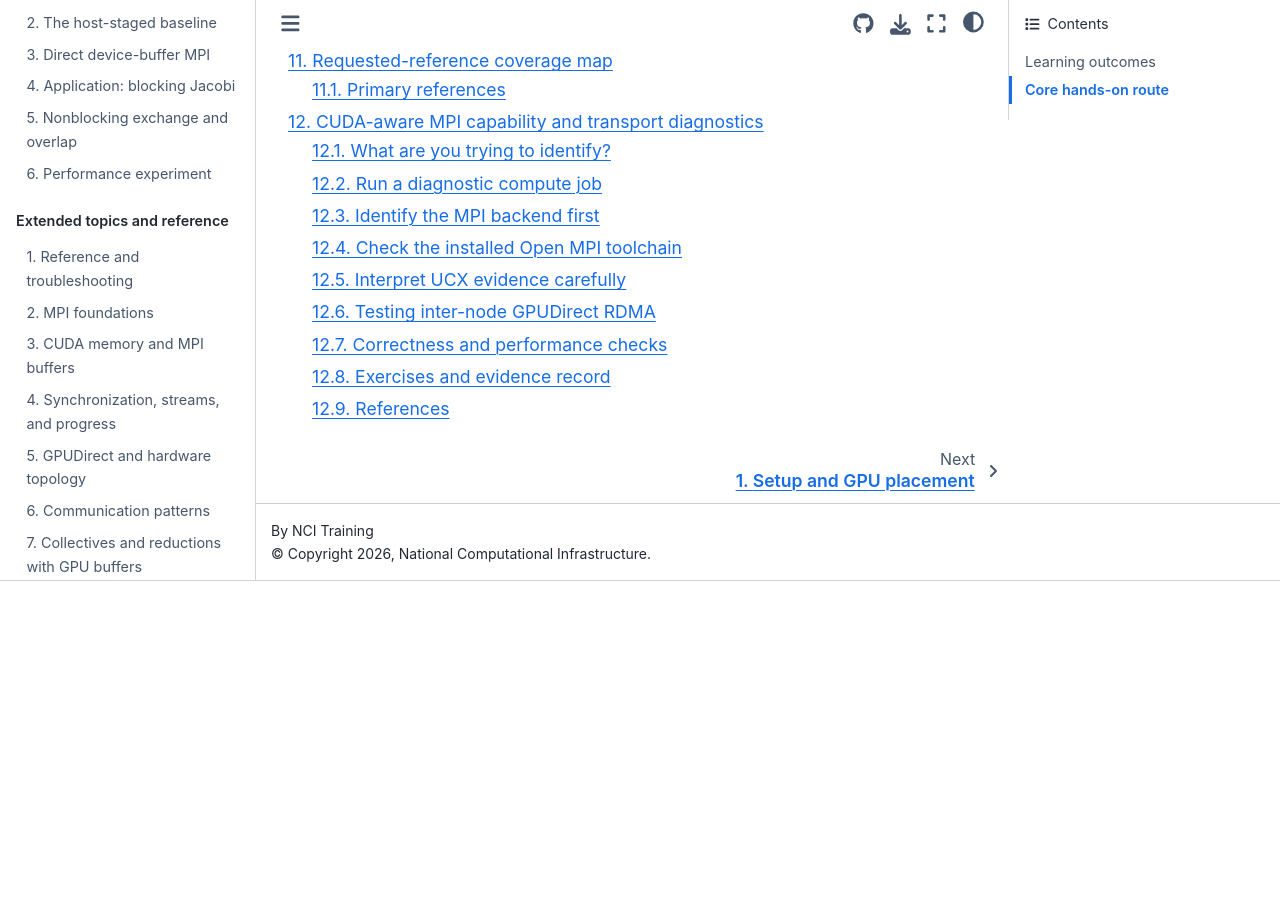
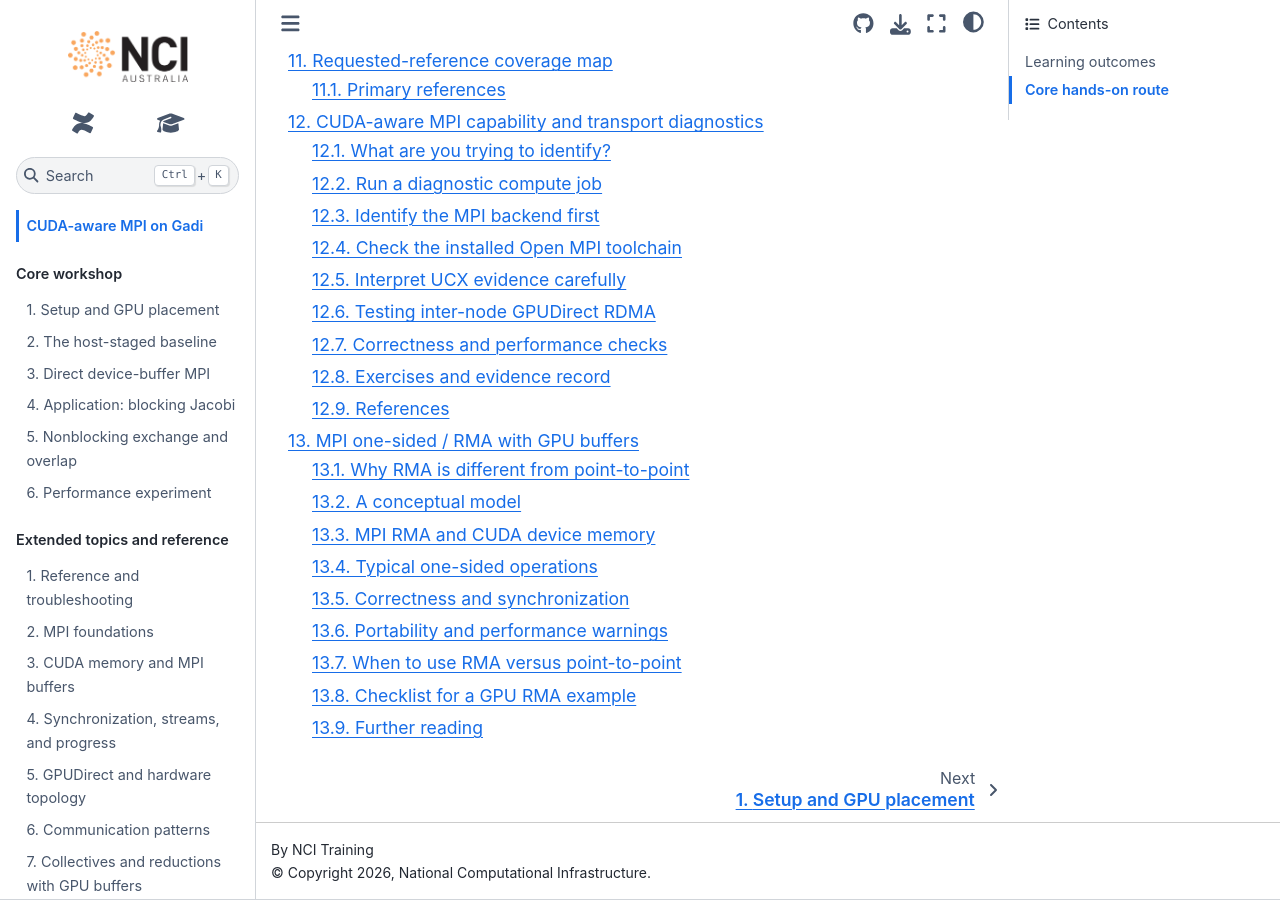
Before and after one commit to NCI900-Training-Organisation/intro-to-mpi, a Sphinx documentation site: the page built from docs/source/index.rst, in a window 1280 px wide and 900 px high, scrolled down 3601 px. Built offline with Sphinx 7.4.7 and the Sphinx Book theme 1.1.4, drawn with Linux system fonts in a browser that asks for light colours; before the commit the page ends 4182 px from its top, so only the background shows below that; part of the change alters nothing that is shown.

Commit message:
files: MPI RMA code

```diff
--- /dev/null
+++ b/docs/source/19-mpi-rma-gpu.rst
@@ -0,0 +1,219 @@
+MPI one-sided / RMA with GPU buffers
+===================================
+
+This chapter covers the use of MPI one-sided communication, also called Remote
+Memory Access (RMA), with CUDA device buffers. It complements the point-to-point
+and collective examples in the rest of the repository by highlighting a pattern
+that is commonly used for irregular updates, distributed data structures, and
+“put/get” synchronization models that differ from the explicit send/receive halo
+exchange in the Jacobi examples.
+
+The main idea is simple: one rank exposes a region of memory, and another rank
+reads or writes to it without an explicit matching receive on the remote side.
+When the memory is in GPU-resident storage, the MPI implementation must decide
+whether to use a direct GPU memory path or an intermediate host staging path.
+The exact behavior depends on the MPI library, the transport stack, the memory
+registration model, and the hardware topology.
+
+Do not assume that passing a device pointer to an MPI RMA call guarantees a
+GPU-direct path. The implementation may still use host staging or another
+internal transfer strategy. The only safe statement is: the MPI library accepts
+that pointer and may select a direct transport where supported.
+
+Why RMA is different from point-to-point
+----------------------------------------
+
+The Jacobi examples use a classic two-sided ``MPI_Sendrecv`` exchange: each
+rank sends data to a partner and receives data back in a matching receive call.
+The communication pattern is symmetric and explicitly synchronized by sends and
+receives.
+
+MPI RMA is different. One side defines a window and exposes a memory region.
+Another rank then executes a ``Put`` or ``Get`` operation against that window.
+The call is still ordered by the MPI semantics, but the communication pattern is
+not a matched send-receive exchange in the same way.
+
+This matters for GPU work because a local rank may update a remote GPU buffer
+without first staging the data through host memory, depending on the
+implementation and configuration.
+
+A conceptual model
+------------------
+
+A simple RMA model looks like this:
+
+.. code-block:: text
+
+   rank 0                         rank 1
+   ------                        ------
+   create window on GPU data      create window on GPU data
+   MPI_Win_lock                   MPI_Win_lock
+   MPI_Put(..., remote_gpu_ptr)   MPI_Get(..., remote_gpu_ptr)
+   MPI_Win_unlock                 MPI_Win_unlock
+
+The communication is still explicit in the API, but it is not organized around
+matching send/receive tags in the same way as the halo exchange examples.
+The application decides which process owns which region of data and when to
+synchronize access.
+
+The following diagram shows the ``MPI_Get`` direction. Rank 0 is the origin of
+the operation and receives a row into its device ghost buffer. Rank 1 is the
+target and exposes its device allocation through ``win_u``. The flush is the
+completion point before the CUDA stencil consumes the received row.
+
+.. image:: images/06-mpi-rma-get-window.png
+   :alt: MPI RMA MPI_Get from rank 1's exposed GPU window into rank 0's ghost row, followed by MPI_Win_flush_all and a CUDA stencil
+   :width: 100%
+
+The arrow points from the origin buffer to the remotely exposed target row:
+``MPI_Get`` reads remote memory into the caller's local buffer. This is the
+opposite data direction from ``MPI_Put``, which writes the caller's data into
+the target window.
+
+This is useful for updates such as:
+
+- distributed sparse matrices
+- irregular stencil updates
+- shared data structures across ranks
+- asynchronous updates where one rank owns the data but another rank updates it
+
+MPI RMA and CUDA device memory
+-----------------------------
+
+The first practical question is whether the window is device memory or host
+memory.
+
+For a GPU buffer:
+
+* The pointer must be a valid allocation in the process address space.
+* The MPI library must support CUDA-aware RMA for that transport.
+* The memory may be registered for direct access internally.
+* The implementation may still select staging if the transport or backend
+  does not support a direct path.
+
+In other words, a device pointer is necessary for GPU memory, but not sufficient
+for a guarantee that the MPI library will use a zero-copy or GPUDirect-like path.
+
+This is a key lesson repeated throughout the repository: a CUDA-aware MPI call
+accepts device memory, but the actual transport depends on the implementation
+stack.
+
+Typical one-sided operations
+---------------------------
+
+The main operations are:
+
+* ``MPI_Put``: write data from the calling process into the target window
+* ``MPI_Get``: read data from the target window into the calling process
+* ``MPI_Accumulate``: update remote data using a reduction-like operation
+* ``MPI_Win_lock`` / ``MPI_Win_unlock``: acquire/release access to a window
+* ``MPI_Win_fence``: synchronize access across the window for some cases
+
+The one-sided API is designed around window exposure and synchronization, not
+around explicit send and receive tags.
+
+For GPU workloads, this is often used when:
+
+* the ownership pattern is naturally asymmetric
+* updates are sparse or irregular
+* the application wants to avoid a dedicated receive side
+* one rank needs to write into data owned by another rank
+
+Correctness and synchronization
+------------------------------
+
+RMA is easy to misuse. The main hazard is synchronization.
+
+The following are essential:
+
+* lock the target window before access
+* ensure the source and target memory are valid and synchronized
+* respect the MPI memory model and the target's synchronization epoch
+* use fences or locks consistently between local and remote operations
+* avoid reading stale data after a remote write is still in flight
+
+For CUDA codes, this also means the application must keep CUDA stream ordering
+and MPI visibility consistent. A remote write from a different rank may not be
+visible to the target process until the corresponding synchronization is
+completed, and device-side writes may need explicit synchronization depending on
+how the memory is used.
+
+This is a common place where a program looks correct but still fails because the
+GPU write is not synchronized with the MPI visibility boundary.
+
+Portability and performance warnings
+------------------------------------
+
+MPI RMA with GPU buffers is attractive, but portability is not automatic.
+
+The following questions matter in real applications:
+
+* Is the MPI implementation CUDA-aware for this specific RMA operation?
+* Are the GPU buffers registered with the backend?
+* Does the transport use GPUDirect, staging, or a fallback path?
+* Does the system provide enough MPI progress for asynchronous traffic?
+* Are the devices connected with NVLink or PCIe, and does that affect locality?
+
+Memory registration, user buffers, and backend configuration may also affect
+whether GPU RMA is efficient. In practice, the same code can perform very
+differently on different clusters or MPI builds.
+
+A useful mental model is:
+
+.. note::
+
+   Device buffers are often legal inputs to MPI RMA, but a direct transport is
+   not guaranteed. The MPI stack chooses a path based on the environment, the
+   backend, and the memory registration model.
+
+When to use RMA versus point-to-point
+-------------------------------------
+
+Use point-to-point communication when:
+
+* the communication pattern is naturally paired and symmetric
+* you already have ghost rows or halo exchange logic
+* send/receive tags are simple and clear
+
+Use RMA when:
+
+* ownership is asymmetric
+* updates are sparse or irregular
+* one rank writes into remote data more naturally than matching a receive
+* the application can tolerate more complex synchronization rules
+
+In many CUDA-aware stencil codes, point-to-point halo exchange remains simpler
+and more transparent. RMA becomes valuable when the algorithm benefits from more
+flexible ownership and update patterns.
+
+Checklist for a GPU RMA example
+-------------------------------
+
+A correct GPU RMA exercise should check the following:
+
+* the remote window is allocated in device memory
+* the window is created with the correct communicator and target rank
+* the source and target memory are synchronized before and after the operation
+* the communication is wrapped in the correct lock or fence epoch
+* the target reads the updated value only after the synchronization point
+* the backend is known to support the chosen path, or the fallback is documented
+* the program reports whether the data path is direct or staged
+
+This is the same caution that appears throughout the repository: a successful
+CUDA-aware MPI call does not prove a particular network or device transport.
+
+Further reading
+---------------
+
+The core repository examples already cover the following patterns:
+
+* point-to-point halo exchange in the Jacobi examples
+* direct device communication and buffer ownership
+* GPUDirect transport and topology concerns
+* debugging and performance interpretation
+
+For a full GPU RMA discussion, extend the code with a small distributed array or
+shared sparse pattern, then compare the one-sided approach to the explicit halo
+exchange used in the Jacobi solvers. That comparison is often the clearest way
+to see when RMA is a good fit and when a matched send/receive pattern is
+stricter and simpler.
--- a/docs/source/index.rst
+++ b/docs/source/index.rst
@@ -79,3 +79,4 @@ Core hands-on route
    16-alternatives-and-future
    17-coverage-map
    18-cuda-aware-mpi-diagnostics
+   19-mpi-rma-gpu
```
Also changed, not shown: docs/source/images/06-mpi-rma-get-window.png (added), docs/source/images/06-mpi-rma-get-window.svg (added), 6 other files.
